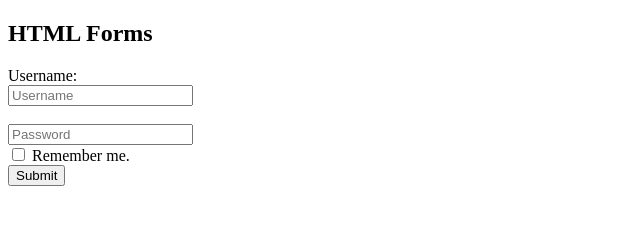
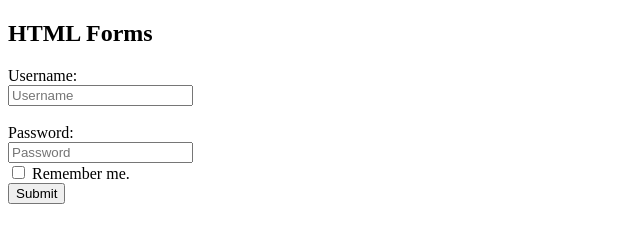
Before and after one commit to acciojob/remember-me-login-form-Chaitanya306, a website: page main.html in a window 1280 px wide. Shown: the whole page, without its empty margins (0-640 px from the left). Drawn offline with Linux system fonts and the light colour scheme.

Commit message:
created a submission

```diff
--- a/main.html
+++ b/main.html
@@ -14,6 +14,7 @@
 	  <label for="username">Username:</label><br>
 	  <input type="text" id="username"  placeholder="Username"><br>
 	  <br>
+	  <label for="password">Password:</label><br>
 	  <input type="text" id="password"  placeholder="Password"><br>
 	  <input type="checkbox" id="checkbox">
 	  <label for="checkbox">Remember me.</label><br>
```
